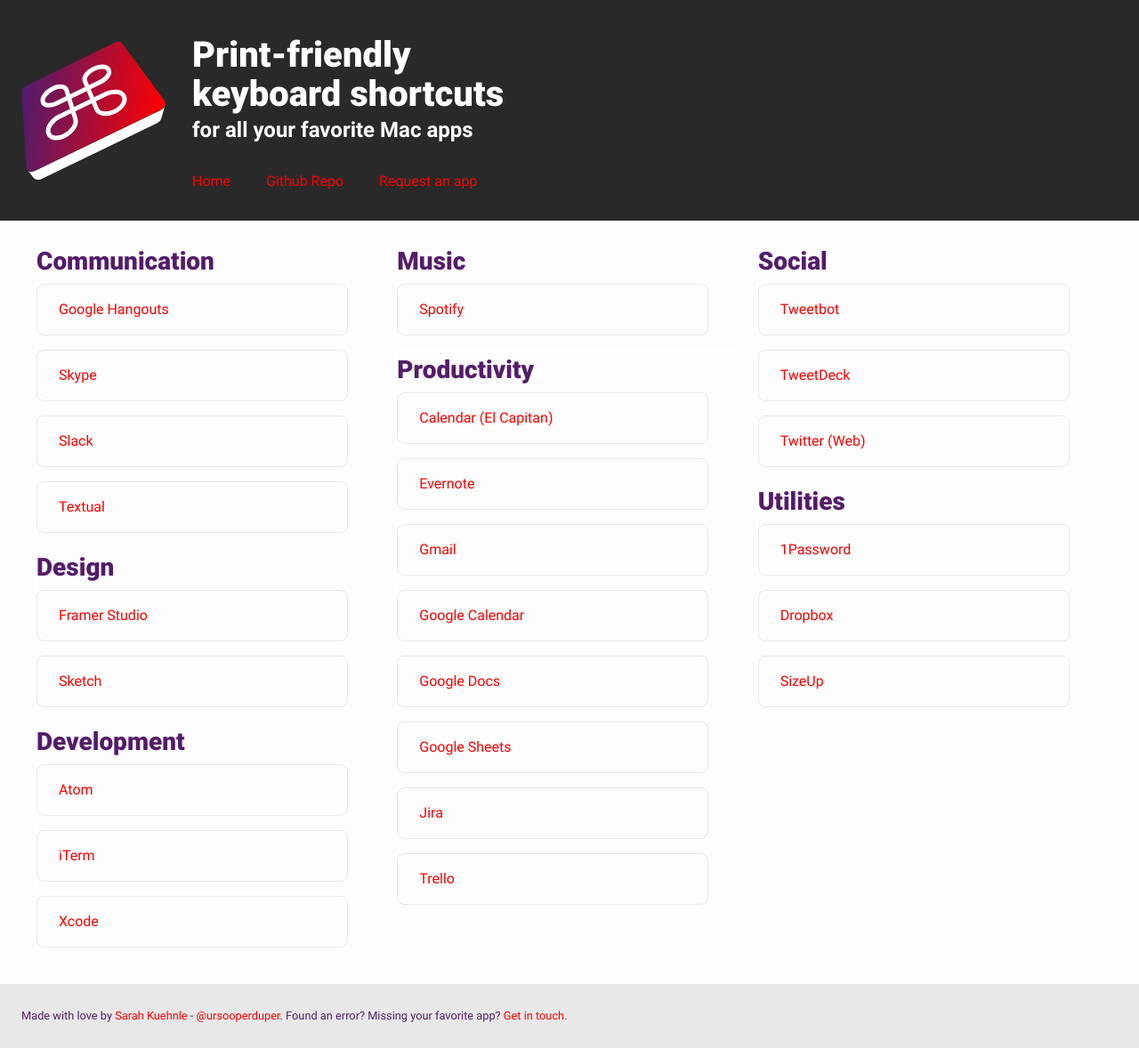
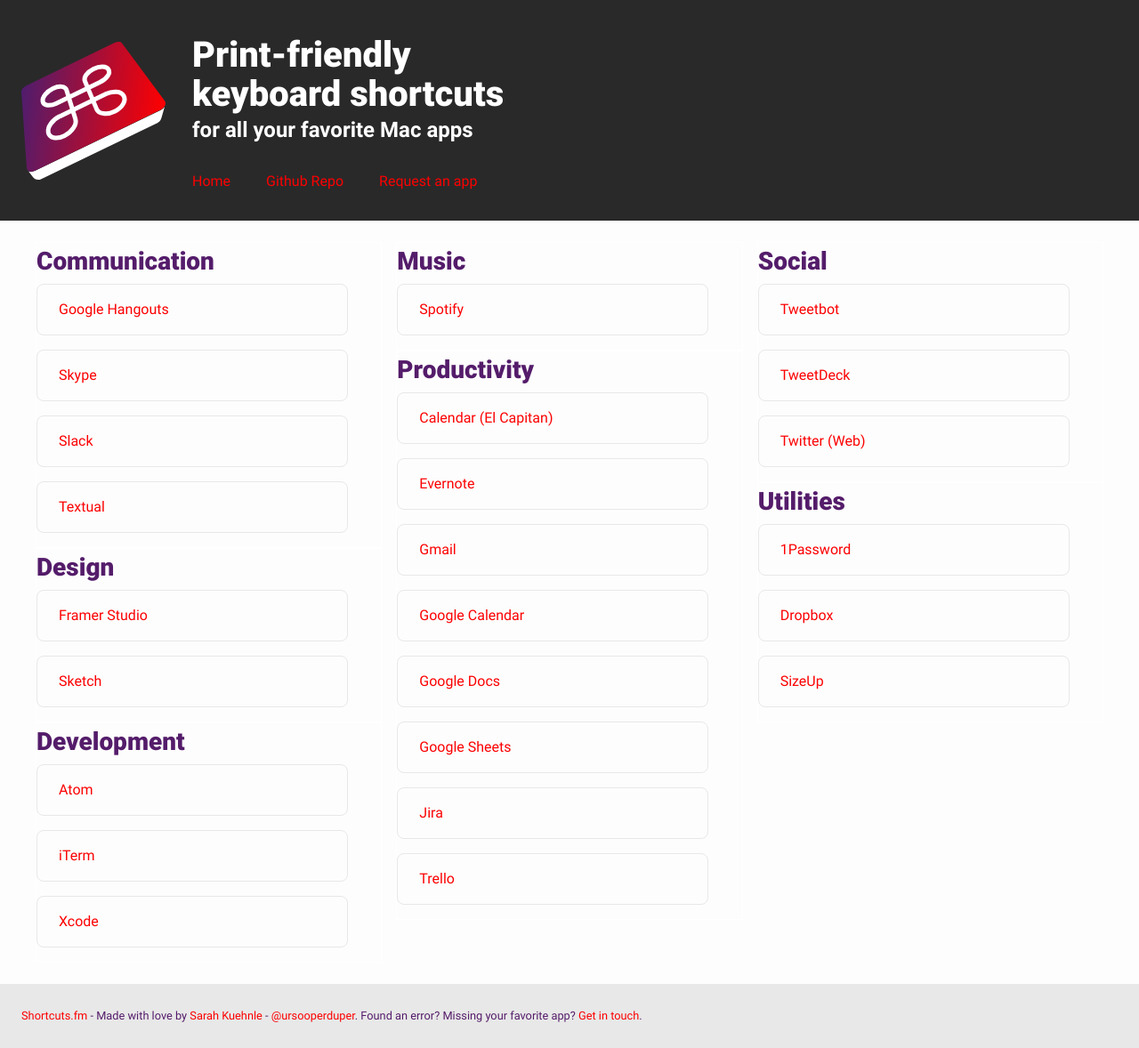
Before and after one commit to ursooperduper/shortcuts-fm, a Jekyll site: the page built from index.html, in a window 1280 px wide. Shown: the whole page at 89% size. Built offline with Jekyll 4.4.1, drawn with Linux system fonts in a browser that asks for light colours.

Commit message:
Adds link to site.

```diff
--- a/_includes/footer.html
+++ b/_includes/footer.html
@@ -1,4 +1,4 @@
 <footer>
-  Made with love by <a href="https://ursooperduper.com/">Sarah Kuehnle</a> - <a href="https://twitter.com/ursooperduper">@ursooperduper</a>.
+  <a href="http://shortcuts.fm">Shortcuts.fm</a> - Made with love by <a href="https://ursooperduper.com/">Sarah Kuehnle</a> - <a href="https://twitter.com/ursooperduper">@ursooperduper</a>.
   Found an error? Missing your favorite app? <a href="mailto:hello@shortcuts.fm">Get in touch</a>.
 </footer>
```
